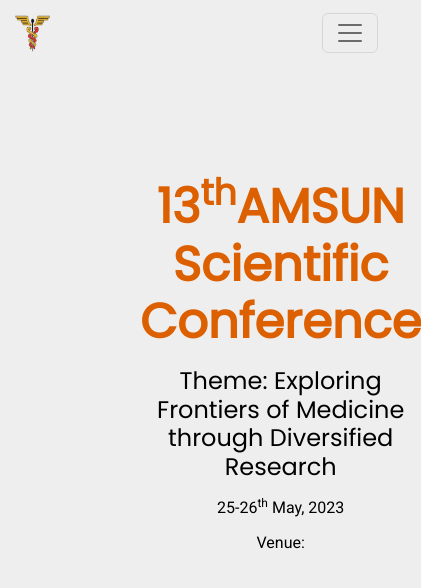
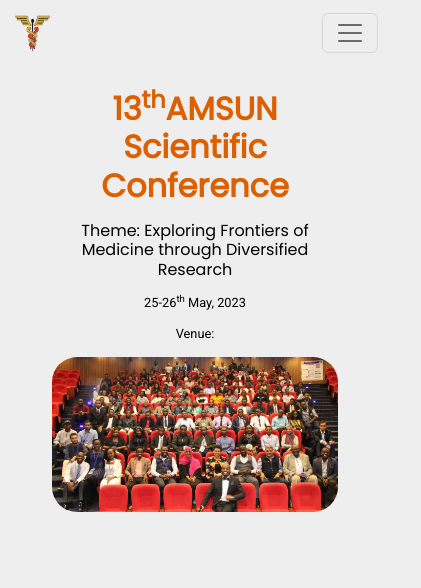
Before and after one commit to emmanuelkorir/13thamsunscientificconference, a React (Create React App) app: page / in a window 390 px wide. Shown: the top 588 px of the page, 421 px wide, since content can reach past the window. Built offline with nearby package versions, Linux system fonts and the light colour scheme.

Commit message:
update banner.css

```diff
--- a/src/components/banner.css
+++ b/src/components/banner.css
@@ -1,13 +1,10 @@
 .banner__container {
-  padding: 3rem;
+  padding: 0;
 }
 
 .banner__container-row{
-    padding: 5rem;
     display: flex;
     flex-direction: row;
-    justify-content: space-between;
-    align-items: center;
 
 }
 
@@ -32,11 +29,40 @@
 }
 
 .conference__image img {
+    width: 75%;
+    height: 75%;
+    object-position: center;
+    border-radius: 25px;
+}
 
-    width: 100%;
-    height: 100%;
-    object-position: center;
-    border-radius: 10px;
+
+@media screen and (max-width: 992px) {
+  .banner__container {
+    padding: 1rem;
+  }
+  .banner__container h1 {
+    font-size: 2rem;
+  }
+  .banner__container h3 {
+    font-size: 1rem;
+  }
+  .banner__container h4 {
+    font-size: 0.8rem;
+  }
+
+  .banner__container-row{
+    padding: 1.5rem;
+    display: flex;
+    flex-direction: column;
+}
+
+.conference__image img {
+  width: 100%;
+  height: 100%;
+  object-position: center;
+  border-radius: 25px;
+}
+
 }
 
 /* background-image: linear-gradient(to right top, #000000, #431a21, #842b2f, #c54430, #ff691a);
```
